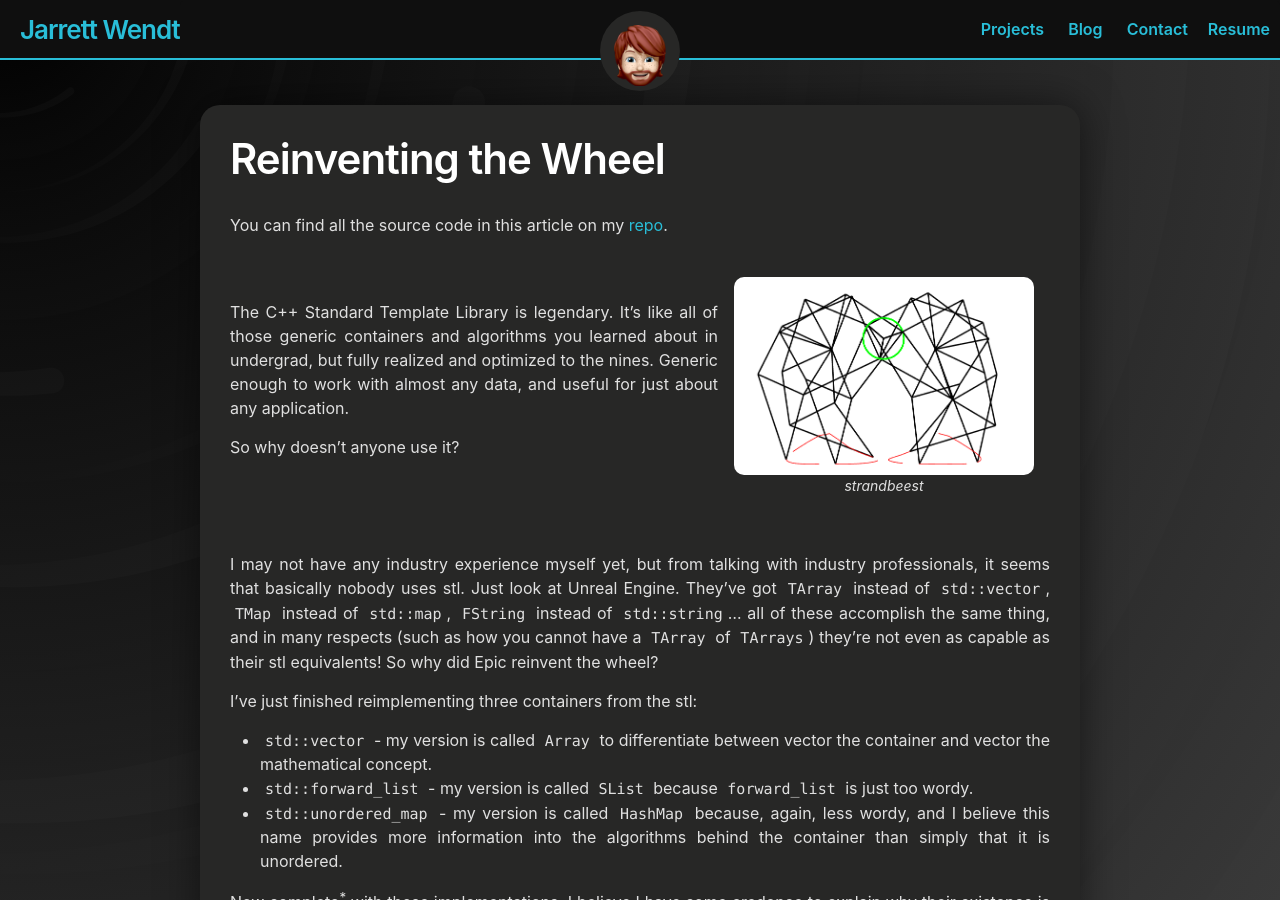
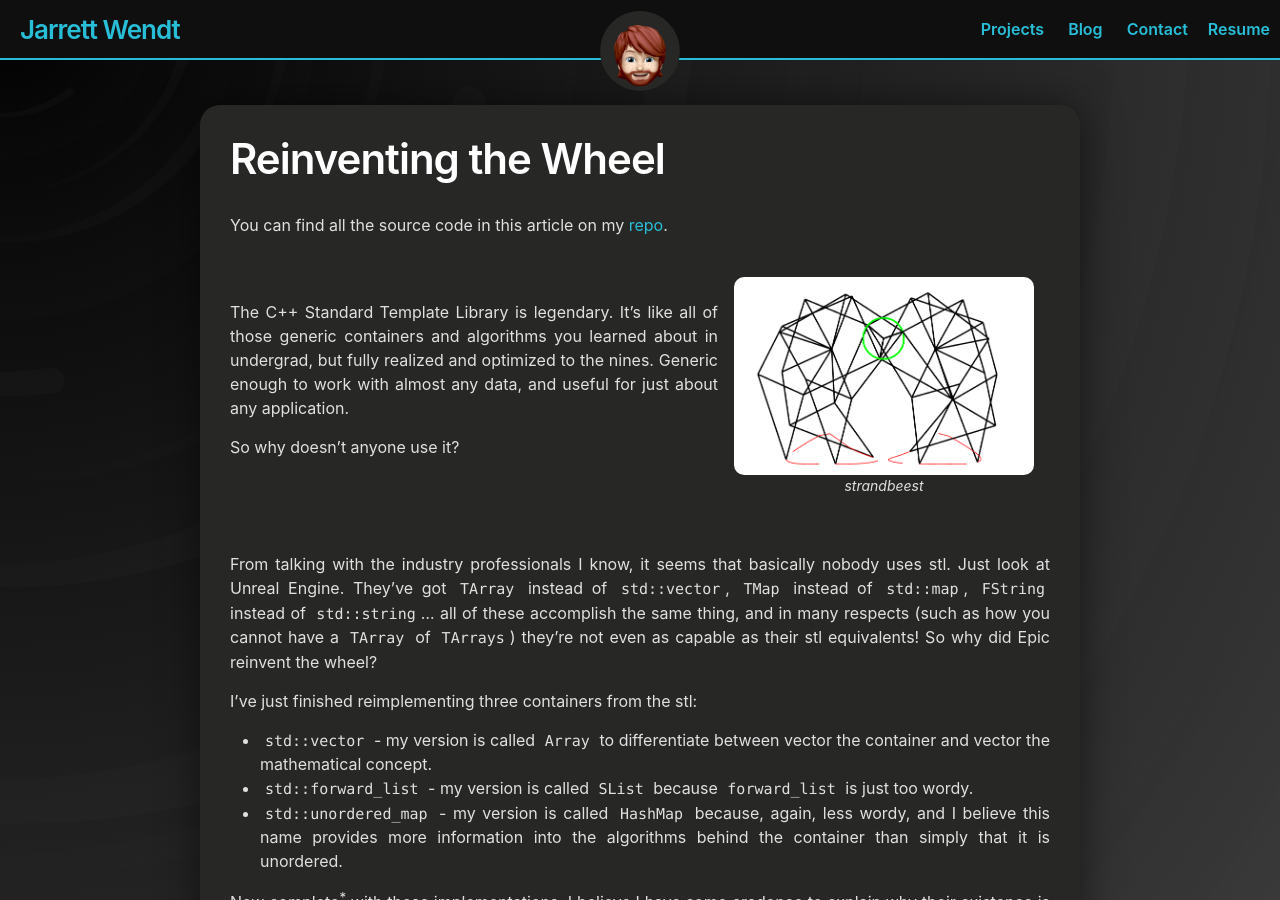
Before and after one commit to JarrettWendt/JarrettWendt.github.io, a Jekyll site: the page built from collections/_custom_engine/2020-05-12-ReinventingTheWheel.md, in a window 1280 px wide and 900 px high. Built offline with Jekyll 4.4.1, drawn with Linux system fonts in a browser that asks for light colours; formulas are drawn with MathJax 3; some of the changed text lies outside the part shown.

Commit message:
reinventing the wheel

```diff
--- a/collections/_custom_engine/2020-05-12-ReinventingTheWheel.md
+++ b/collections/_custom_engine/2020-05-12-ReinventingTheWheel.md
@@ -23,7 +23,7 @@
 
 &nbsp;
 
-I may not have any industry experience myself yet, but from talking with industry professionals, it seems that basically nobody uses stl. Just look at Unreal Engine. They've got `TArray` instead of `std::vector`, `TMap` instead of `std::map`, `FString` instead of `std::string`... all of these accomplish the same thing, and in many respects (such as how you cannot have a `TArray` of `TArrays`) they're not even as capable as their stl equivalents! So why did Epic reinvent the wheel?
+From talking with the industry professionals I know, it seems that basically nobody uses stl. Just look at Unreal Engine. They've got `TArray` instead of `std::vector`, `TMap` instead of `std::map`, `FString` instead of `std::string`... all of these accomplish the same thing, and in many respects (such as how you cannot have a `TArray` of `TArrays`) they're not even as capable as their stl equivalents! So why did Epic reinvent the wheel?
 
 I've just finished reimplementing three containers from the stl:
 - `std::vector` - my version is called `Array` to differentiate between vector the container and vector the mathematical concept.
@@ -160,5 +160,3 @@
 --------------------------------
 
 But does all of the above really warrant "reinventing the wheel"? In my opinion, for the vast majority of use cases, no. The stl was developed as a performant general-use library and they've achieved exactly that. It's got some very strange... C++isms that make it uncomfortable to approach for newcomers, but once you learn the ropes it's not that bad. Whatever benefits you might get from reimplementing the standard library are likely going to be outweighed by the _deep_ time sink of doing so. When you get down to it, time - _human_ work time not _runtime_ - might be the most important factor to consider. A large company who takes on a lot of inexperienced employees might earn back that time spent if their custom library is more programmer friendly and those new hires can learn more easily and become productive quicker.
-
-Then again, I'm pretty inexperienced myself, so forget everything I just said.
```
